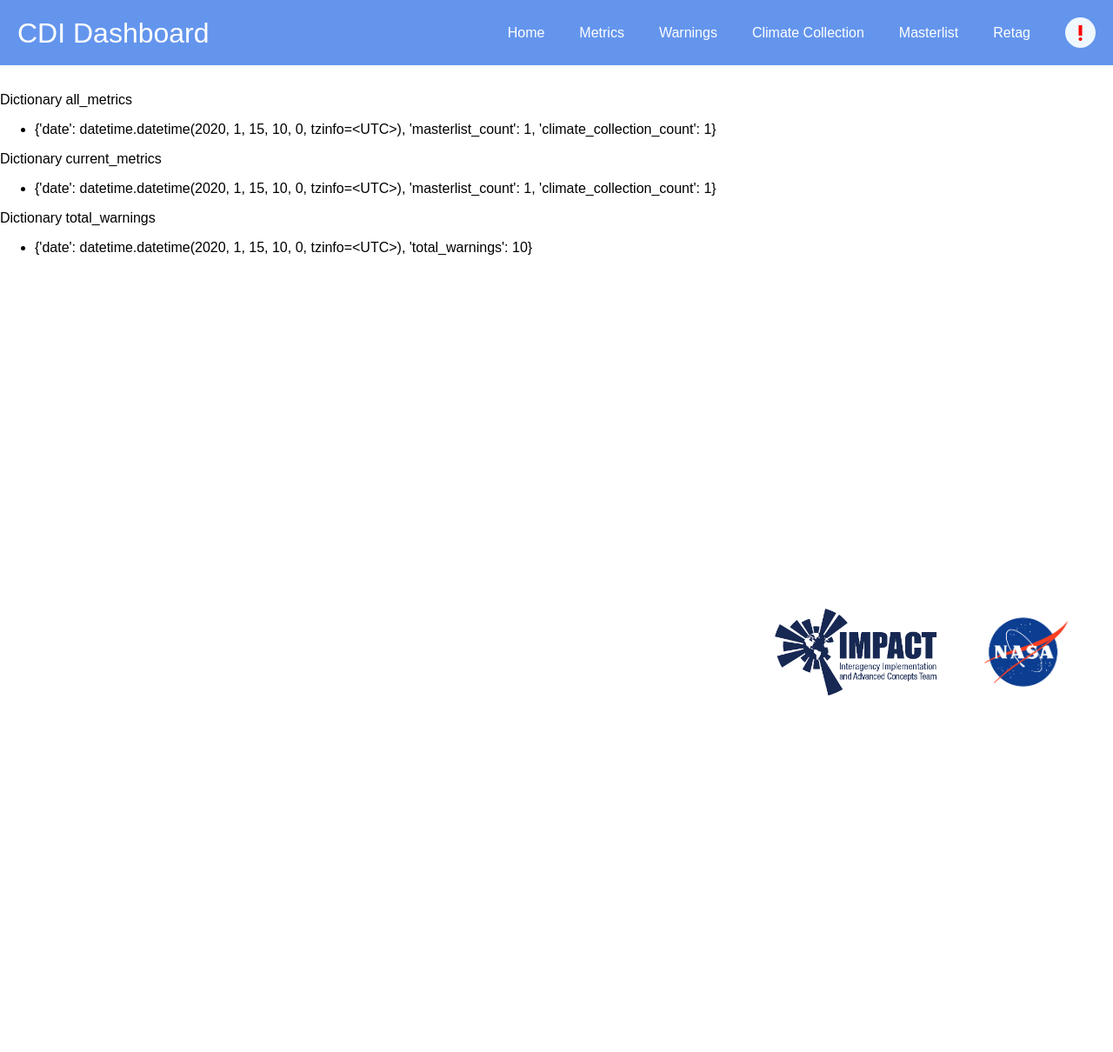
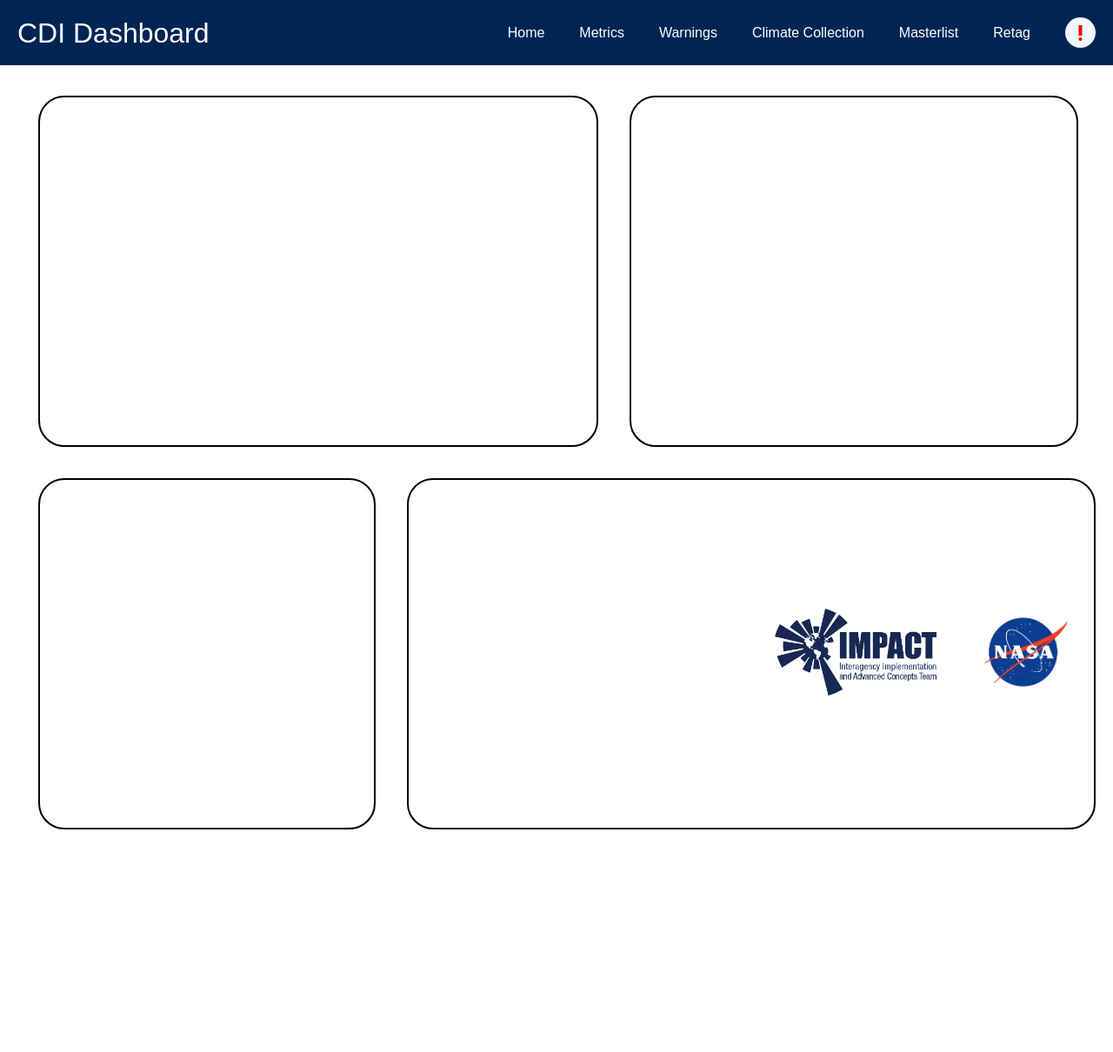
Before and after one commit to NASA-IMPACT/CDI-Dashboard, a Django app: page / in a window 1280 px wide. Shown: the top 1210 px of the page at 87% size. Before the commit the page ends 800 px from the top, so only its background shows below. Run offline with Django 3.2, Linux system fonts and the light colour scheme; tables that the repository leaves empty hold one stand-in row (values such as "Sample post"); some libraries are stand-ins or nearby versions.

Commit message:
Added dividers and styling to homepage + plotly chart

```diff
--- a/dashboard/static/css/style.css
+++ b/dashboard/static/css/style.css
@@ -15,8 +15,60 @@
 
   /* Styling the Menu Bar and Collapsible Menu (i.e. navbar) */
 
+.container {
+
+	display: flex;
+	flex-wrap: wrap;
+	justify-content: center;
+
+
+}
+.section1 {
+	width:650px;
+	height:400px;
+
+	padding:20px
+
+}
+.section2 {
+	width:650px;
+	height:400px;
+
+	padding:20px
+
+}
+.section3 {
+	width:650px;
+	height:400px;
+
+	padding:20px
+
+}
+.section4 {
+	width:650px;
+	height:500px;
+
+	padding:20px
+
+}
+
+.information {
+	width:100%;
+	height:100%;
+	border:2px solid black;
+	border-radius: 30px
+
+}
+.chartstyle {
+
+  width:100%;
+	height:100%;
+
+
+}
+
   .navbar {
-    background-color: cornflowerblue;
+    background-color: #002554;
     position: fixed;
     width: 100%;
     height: 75px;
@@ -27,7 +79,7 @@
     padding: 0;
     list-style: none;
     overflow: hidden;
-    background-color: cornflowerblue;
+    background-color: #002554;
   }
 
   .navbar li a {
@@ -181,4 +233,56 @@
     .navbar .alert-icon {
       display: none;
     }
+
+.container {
+
+	display: flex;
+	flex-wrap: wrap;
+	justify-content: center;
+
+
+}
+.section1 {
+	width:50%;
+	height:400px;
+
+	padding:20px
+
+}
+.section2 {
+	width:40%;
+	height:400px;
+
+	padding:20px
+
+}
+.section3 {
+	width:30%;
+	height:400px;
+
+	padding:20px
+
+}
+.section4 {
+	width:60%;
+	height:400px;
+
+	padding:20px
+
+}
+
+.information {
+	width:100%;
+	height:100%;
+	border:2px solid black;
+	border-radius: 30px
+
+}
+.chartstyle {
+
+	width:100%;
+	height:100%;
+
+
+}
   }
--- a/dashboard/templates/HOMEPAGE.html
+++ b/dashboard/templates/HOMEPAGE.html
@@ -1,6 +1,78 @@
 {% extends "base.html" %}
 
 {% block content %}
+
+<center>
+<div class="container">
+<div class="section1"><div class="information"></div></div>
+<div class="section2"><div class="information"></div></div>
+<div class="section3"><div class="information"></div></div>
+<div class="section4"><div class="information" style="padding:10px;height:95%"><div  class= 'chartstyle' id='chart'></div></div></div>
+</div>
+</center>
+<br>
+<br>
+<br>
+<br>
+<br><br>
+<br>
+<br>
+<br>
+<br>
+<br><br>
+<br>
+<br>
+<br>
+<br>
+<br><br>
+<br>
+<br>
+<br>
+<br>
+<br><br>
+<br>
+<br>
+<br>
+<br>
+<br><br>
+<br>
+<br>
+<br>
+<br>
+<br>
+<br>
+<br><br>
+<br>
+<br>
+<br>
+<br>
+<br><br>
+<br>
+<br>
+<br>
+<br>
+<br><br>
+<br>
+<br>
+<br>
+<br>
+<br><br>
+<br>
+<br>
+<br>
+<br>
+<br><br>
+<br>
+<br>
+<br><br>
+
+<script src='https://cdn.plot.ly/plotly-latest.min.js'></script>
+<script type='text/javascript'>
+  var graphs = {{graphJSON | safe}};
+  Plotly.plot('chart',graphs,{});
+</script>
+
+
 
 <p>Dictionary all_metrics</p>
 
--- a/dashboard/templates/base.html
+++ b/dashboard/templates/base.html
@@ -10,6 +10,7 @@
     <title>{% block title %}{% endblock %}</title>
     {% load static %}<link rel="stylesheet" href="{%  static  'css/style.css'  %}">
     <link href="https://fonts.googleapis.com/icon?family=Material+Icons" rel="stylesheet">
+    <meta name="viewport" content="width=device-width, initial-scale=1.0">
 </head>
 
 <body>
@@ -17,7 +18,7 @@
 
 
     <!--Creating Responsive Menu Bar for Block Content-->
-    <navbar class="navbar">
+    <navbar class="navbar" style="z-index: 1">
         <a href="/" class="title">CDI Dashboard</a>
 
         <!--Creating Alert Icon with link-->
--- a/dashboard/views.py
+++ b/dashboard/views.py
@@ -1,7 +1,10 @@
 from django.shortcuts import render
 from django.views.generic import TemplateView
 from django.views import View
-
+import pandas as pd
+import json
+import plotly
+import plotly.express as px
 from .models import Masterlist, CAPInstance, BrokenAPI, Retag, QAUpdates, NotInMasterlist
 
 # Create your views here.
@@ -21,7 +24,18 @@
         total_warnings_qs = CAPInstance.objects.values("date", "total_warnings").order_by("date").reverse()
         total_warnings = list(total_warnings_qs)
 
-        return render(request, "HOMEPAGE.html", {'all_metrics':all_metrics, "current_metrics":current_metrics, "total_warnings":total_warnings})
+        # Generatig Timeseries
+        timeseries_df=pd.DataFrame({})
+        for item in all_metrics:
+            dct = {k:[v] for k,v in item.items()}
+            timeseries_df=timeseries_df.append(pd.DataFrame.from_dict(dct))
+        timeseries_df.columns=['Date', "Masterlist", "Climate Collection"]
+        fig = px.line(timeseries_df, x='Date', y=timeseries_df.columns,
+              hover_data={"Date": "|%B %d, %Y"},
+              title='Timeseries')
+        graphJSON = json.dumps(fig, cls=plotly.utils.PlotlyJSONEncoder)
+
+        return render(request, "HOMEPAGE.html", {'all_metrics':all_metrics, "current_metrics":current_metrics, "total_warnings":total_warnings, "graphJSON":graphJSON})
 
 class Charts_View(View):
 
```
